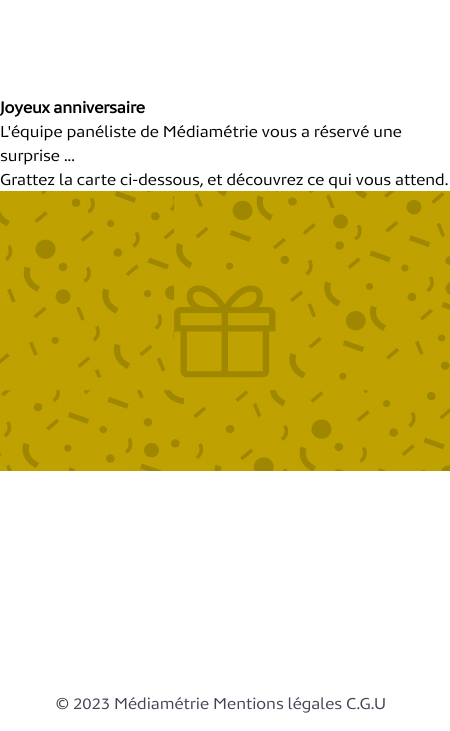
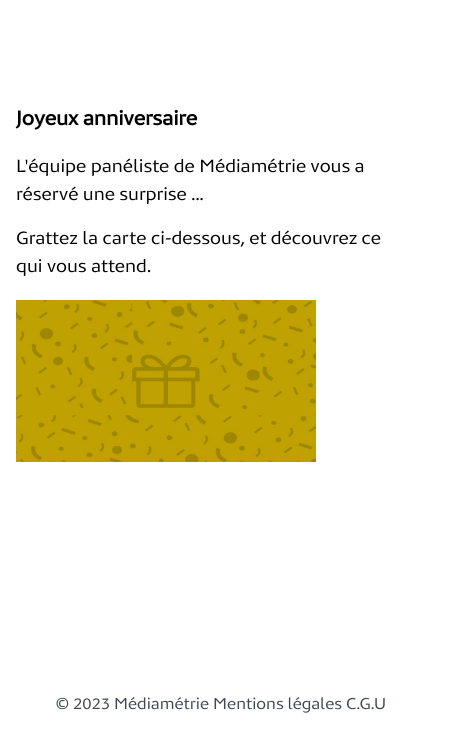
Before and after one commit to ImaneElYakine/RefonteAnniversaire, a plain HTML site: page index.html in a window 390 px wide. Shown: the part 113-844 px from the top of the page, 450 px wide, since content can reach past the window. Drawn offline with nearby package versions, Linux system fonts and the light colour scheme.

Commit message:
responsive 1

```diff
--- a/css/input.css
+++ b/css/input.css
@@ -6,3 +6,15 @@
     font-family: 'Mediametrie';
     src: url("/Mediametrie.ttf");
 }
+
+
+
+@media screen and (max-width: 500px)  {
+    html {
+    }
+
+    #bridge, #fond {
+        width: 300px;
+        height: 186px;
+    }
+}
--- a/index.html
+++ b/index.html
@@ -39,24 +39,24 @@
     </a>
 <!-- MAIN -->
 <div class="flex grow">
-    <div class="md:block my-auto lg:pl-52 lg:pt-16  ">
+    <div class="md:block my-auto lg:pl-52 sm:pl-8 pl-4 md:pl-16 lg:pt-16">
         <!-- Texte -->
         <div class="">
-            <div class="lg:text-4xl font-bold lg:py-4">
+            <div class="lg:text-4xl md:text-3xl text-xl font-bold lg:py-4 py-3">
                 Joyeux anniversaire
             </div>
-            <div class="lg:text-xl lg:py-2">
+            <div class="text-lg lg:text-xl py-2">
                 L'équipe panéliste de Médiamétrie vous a réservé une surprise ...
             </div>
-            <div class="lg:text-xl lg:py-2">
+            <div class="lg:text-xl text-lg py-2">
                 Grattez la carte ci-dessous, et découvrez ce qui vous attend.
             </div>
         </div>
         <!-- Carte à gratter -->
-        <img class="lg:py-4 absolute" id="fond">
-        <canvas class="lg:py-4 relative" width="450" height="280" id="bridge" ></canvas>
+        <img class="lg:py-4 py-3 absolute" id="fond">
+        <canvas class="lg:py-4 py-3 relative" width="450" height="280" id="bridge" ></canvas>
     </div>
-    <div class="">
+    <div class="hidden sm:block">
         <img class="hidden sm:block fixed h-screen lg:right-12 md:right-6" src="img/fond.svg">
     </div>
 </div>
```
Also changed, not shown: css/output.css.
